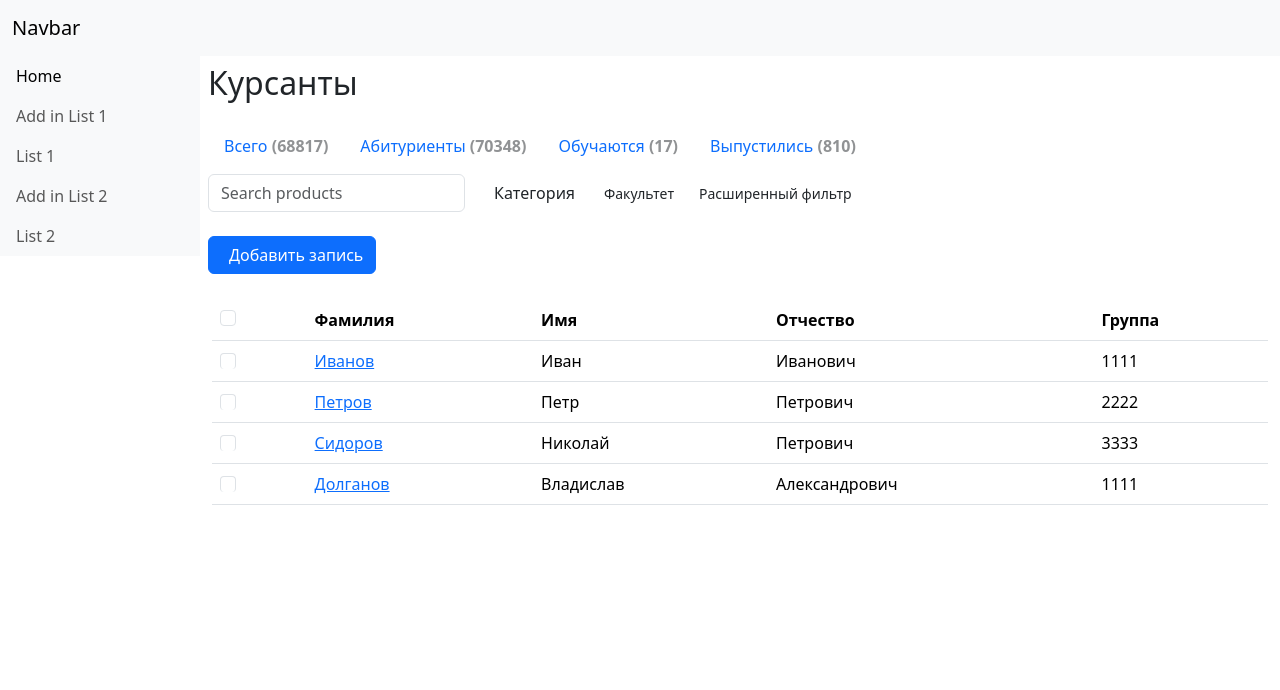
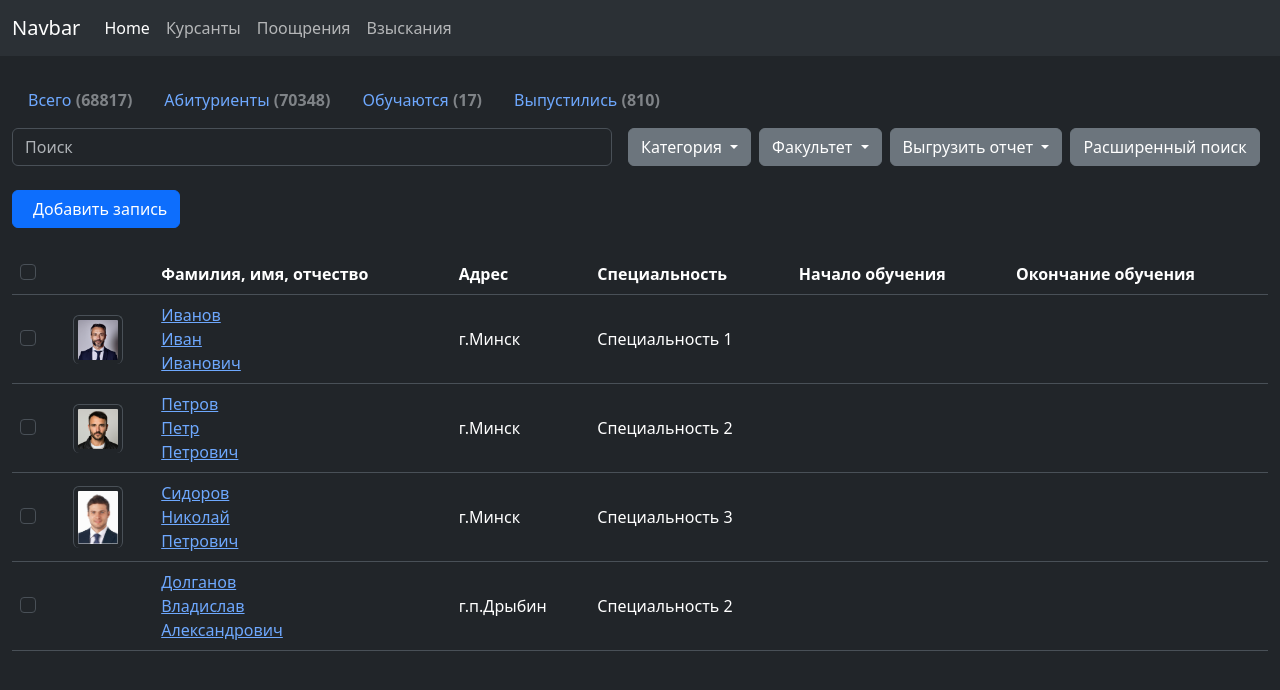
Before and after one commit to levenkoevgeny/KISProject, a Django app: page /kis/cadet/list in a window 1280 px wide. Shown: the top 690 px of the page. Run offline with Django 3.2, Linux system fonts and the light colour scheme; data comes from the database, SQL or seed files in the repository; both versions use the stored data as it was after the commit.

Commit message:
create cadet app

```diff
--- a/KISProject/urls.py
+++ b/KISProject/urls.py
@@ -16,9 +16,13 @@ Including another URLconf
 from django.contrib import admin
 from django.urls import path, include
 from django.views.generic.base import RedirectView
+from django.conf import settings
+from django.conf.urls.static import static
 
 urlpatterns = [
     path('', RedirectView.as_view(url="/kis")),
     path('admin/', admin.site.urls),
     path('kis/', include('kis.urls'))
 ]
+
+urlpatterns += static(settings.MEDIA_URL, document_root=settings.MEDIA_ROOT)
--- a/kis/templates/kis/cadet/list.html
+++ b/kis/templates/kis/cadet/list.html
@@ -3,13 +3,8 @@
 {% block content %}
 
 
-    <div class="content" style="width: 100%">
-        <div class="row g-3 mb-4">
-            <div class="col-auto">
-                <h2 class="mb-0">Курсанты</h2>
-            </div>
-        </div>
-
+    <div class="container-fluid">
+        <div class="mb-4"></div>
         <ul class="nav nav-links mb-3 mb-lg-2 mx-n3">
             <li class="nav-item"><a class="nav-link active" aria-current="page" href="#"><span>Всего </span><span
                     class="text-body-tertiary fw-semibold">(68817)</span></a></li>
@@ -22,54 +17,77 @@
         </ul>
 
         <div class="mb-4">
-            <div class="d-flex flex-wrap gap-3">
+            <div class="d-flex flex-row flex-wrap gap-3">
                 <div class="search-box">
-                    <form class="position-relative"><input class="form-control search-input search" type="search"
-                                                           placeholder="Search products" aria-label="Search"/>
-                        <span class="fas fa-search search-box-icon"></span>
+                    <form class="position-relative">
+                        <input class="form-control search-input search" type="search"
+                               placeholder="Поиск" aria-label="Search" style="width: 600px;"/>
                     </form>
                 </div>
-                <div>
-                    <div class="btn-group position-static" role="group">
-                        <div class="btn-group position-static text-nowrap">
-                            <button class="btn btn-phoenix-secondary px-7 flex-shrink-0" type="button"
-                                    data-bs-toggle="dropdown" data-boundary="window" aria-haspopup="true"
-                                    aria-expanded="false" data-bs-reference="parent"> Категория<span
-                                    class="fas fa-angle-down ms-2"></span></button>
+                <div class="d-flex flex-row">
+                    <div class="dropdown me-2">
+                        <button class="btn btn-secondary dropdown-toggle" type="button" data-bs-toggle="dropdown"
+                                aria-expanded="false">
+                            Категория
+                        </button>
                         <ul class="dropdown-menu">
                             <li><a class="dropdown-item" href="#">Абитуриенты</a></li>
                             <li><a class="dropdown-item" href="#">Обучаются</a></li>
                             <li><a class="dropdown-item" href="#">Выпустились</a></li>
                         </ul>
                     </div>
-                        <div class="btn-group position-static text-nowrap">
-                            <button class="btn btn-sm btn-phoenix-secondary px-7 flex-shrink-0" type="button"
-                                    data-bs-toggle="dropdown" data-boundary="window" aria-haspopup="true"
-                                    aria-expanded="false" data-bs-reference="parent"> Факультет<span
-                                    class="fas fa-angle-down ms-2"></span></button>
+                    <div class="dropdown me-2">
+                        <button class="btn btn-secondary dropdown-toggle" type="button" data-bs-toggle="dropdown"
+                                aria-expanded="false">
+                            Факультет
+                        </button>
                         <ul class="dropdown-menu">
-                                <li><a class="dropdown-item" href="#">ФКМ</a></li>
-                                <li><a class="dropdown-item" href="#">ФМОБ</a></li>
-                                <li><a class="dropdown-item" href="#">УИФ</a></li>
+                            <li><a class="dropdown-item" href="#">Факультет 1</a></li>
+                            <li><a class="dropdown-item" href="#">Факультет 2</a></li>
+                            <li><a class="dropdown-item" href="#">Факультет 3</a></li>
+                            <li><a class="dropdown-item" href="#">Факультет 4</a></li>
+
                         </ul>
                     </div>
-                        <button class="btn btn-sm btn-phoenix-secondary px-7 flex-shrink-0">Расширенный фильтр</button>
+                    <div class="dropdown me-2">
+                        <button class="btn btn-secondary dropdown-toggle" type="button" data-bs-toggle="dropdown"
+                                aria-expanded="false">
+                            Выгрузить отчет
+                        </button>
+                        <ul class="dropdown-menu">
+                            <li><a class="dropdown-item" href="#">Отчет 1</a></li>
+                            <li><a class="dropdown-item" href="#">Отчет 2</a></li>
+                            <li><a class="dropdown-item" href="#">Отчет 3</a></li>
+                            <li><a class="dropdown-item" href="#">Отчет 4</a></li>
+                            <li><a class="dropdown-item" href="#">Отчет 5</a></li>
+                            <li><a class="dropdown-item" href="#">Отчет 6</a></li>
+                            <li><a class="dropdown-item" href="#">Отчет 7</a></li>
+                            <li><a class="dropdown-item" href="#">Отчет 8</a></li>
+                            <li><a class="dropdown-item" href="#">Отчет 9</a></li>
+
+                        </ul>
                     </div>
+
+                    <div class="dropdown">
+                        <button class="btn btn-secondary " type="button" data-bs-toggle="dropdown"
+                                aria-expanded="false">
+                            Расширенный поиск
+                        </button>
+                    </div>
+                </div>
+
 
             </div>
 
         </div>
 
-        </div>
-
-        <div class="mb-4 d-flex ">
-            <button class="btn btn-primary" id="addBtn"><span class="fas fa-plus me-2"></span>Добавить запись
+        <div class="mb-4 d-flex">
+            <button class="btn btn-primary"><span class="fas fa-plus me-2"></span>Добавить запись
             </button>
         </div>
 
-
-        <div class="table-responsive scrollbar mx-n1 px-1">
-            <table class="table fw-light">
+        <div class="table-responsive">
+            <table class="table table-hover fw-light">
                 <thead>
                 <tr>
                     <th scope="col">
@@ -77,24 +95,37 @@
                             <input type="checkbox" class="form-check-input" id="exampleCheck1">
                         </div>
                     </th>
-                    <th scope="col">Фамилия</th>
-                    <th scope="col">Имя</th>
-                    <th scope="col">Отчество</th>
-                    <th scope="col">Группа</th>
+                    <th scope="col"></th>
+                    <th scope="col">Фамилия, имя, отчество</th>
+                    <th scope="col">Адрес</th>
+                    <th scope="col">Специальность</th>
+                    <th scope="col">Начало обучения</th>
+                    <th scope="col">Окончание обучения</th>
                 </tr>
                 </thead>
                 <tbody class="table-borderless">
                 {% for cadet in cadet_list %}
-                    <tr>
-                        <th scope="row">
-
+                    <tr class="align-middle">
+                        <th scope="row" class="text-center align-middle">
+                            <div class="form-check ">
                                 <input type="checkbox" class="form-check-input" id="exampleCheck1">
+                            </div>
 
                         </th>
-                        <td><a href="{% url 'kis:cadet-list' %}">{{ cadet.last_name_rus }}</a></td>
-                        <td>{{ cadet.first_name_rus }}</td>
-                        <td>{{ cadet.patronymic_rus }}</td>
-                        <td>{{ cadet.group }}</td>
+                        <td>
+                            {% if cadet.photo %}
+                                <img src="{{ cadet.photo.url }}" class="img-thumbnail" alt="..." style="width: 50px;">
+                            {% endif %}
+
+                        </td>
+                        <td>
+                            <a href="{% url 'kis:cadet-update' cadet.id %}">{{ cadet.last_name_rus }}<br>
+                                {{ cadet.first_name_rus }}<br>{{ cadet.patronymic_rus }}</a>
+                        </td>
+                        <td>{{ cadet.address }}</td>
+                        <td>{{ cadet.speciality|default:"" }}</td>
+                        <td>{{ cadet.academy_start_year|default:"" }}</td>
+                        <td>{{ cadet.academy_end_year|default:"" }}</td>
                     </tr>
                 {% endfor %}
 
@@ -106,4 +137,7 @@
 
     </div>
 
+
+
+
 {% endblock %}
--- a/kis/urls.py
+++ b/kis/urls.py
@@ -5,9 +5,9 @@ app_name = 'kis'
 
 urlpatterns = [
     path('', views.main, name='main'),
-    path('main2', views.main2, name='main2'),
     path('cadet/list', views.cadet_list, name='cadet-list'),
     path('cadet/add', views.add_cadet, name='cadet-add'),
+    path('cadet/<cadet_pk>/update', views.update_cadet, name='cadet-update'),
     # path('<game_id>/start', views.new_game_start_page, name='new-game-start-page'),
     # path('running', views.game_running, name='game-running'),
     # path('results', views.game_results, name='game-results'),
--- a/kis/views.py
+++ b/kis/views.py
@@ -1,14 +1,12 @@
-from django.shortcuts import render
-
+from django.shortcuts import render, get_object_or_404
+from django.core.paginator import Paginator
 from kis.models import Cadet
+from django.contrib.auth.decorators import login_required
+from .models import Cadet
 
 
 def main(request):
     return render(request, 'kis/main.html')
-
-
-def main2(request):
-    return render(request, 'kis/main2.html')
 
 
 def cadet_list(request):
@@ -18,3 +16,23 @@ def cadet_list(request):
 
 def add_cadet(request):
     return render(request, 'kis/cadet/add-form.html')
+
+
+def update_cadet(request, cadet_pk):
+    if request.method == 'POST':
+        obj = get_object_or_404(Cadet, pk=cadet_pk)
+
+        # form = ApplicantForm(request.POST, instance=obj)
+        # if form.is_valid():
+        #     form.save()
+        #     back_path = request.session.get('back_path', '/')
+        #     return HttpResponseRedirect(back_path)
+        # else:
+        #     return render(request, 'applicant/update_form.html', {'applicant_form': form,
+        #                                                           'obj': obj,
+        #                                                           })
+    else:
+        obj = get_object_or_404(Cadet, pk=cadet_pk)
+        # form = ApplicantForm(instance=obj)
+        return render(request, 'kis/cadet/update-form.html', {
+            'obj': obj})
--- a/templates/base.html
+++ b/templates/base.html
@@ -1,5 +1,8 @@
 <!doctype html>
-<html lang="en">
+<html
+        lang="en"
+        data-bs-theme="dark"
+>
 <head>
     <meta charset="utf-8">
     <meta name="viewport" content="width=device-width, initial-scale=1">
@@ -7,7 +10,8 @@
     <link href="https://cdn.jsdelivr.net/npm/bootstrap@5.3.3/dist/css/bootstrap.min.css" rel="stylesheet"
           integrity="sha384-QWTKZyjpPEjISv5WaRU9OFeRpok6YctnYmDr5pNlyT2bRjXh0JMhjY6hW+ALEwIH" crossorigin="anonymous">
 </head>
-<body>
+<body class="fw-light">
+
 
 <nav class="navbar navbar-expand-lg bg-body-tertiary">
     <div class="container-fluid">
@@ -16,41 +20,29 @@
                 aria-controls="navbarSupportedContent" aria-expanded="false" aria-label="Toggle navigation">
             <span class="navbar-toggler-icon"></span>
         </button>
-
-    </div>
-</nav>
-
-<div>
-    <div class="d-flex flex-row">
-        <div style="width: 200px; min-width: 200px;">
-            <nav class="navbar navbar-expand-lg bg-body-tertiary align-items-start justify-content-start p-0">
         <div class="collapse navbar-collapse" id="navbarSupportedContent">
-                    <ul class="navbar-nav me-auto mb-lg-0 ms-2 flex-column align-items-start justify-content-start">
+            <ul class="navbar-nav me-auto mb-2 mb-lg-0">
                 <li class="nav-item">
                     <a class="nav-link active" aria-current="page" href="#">Home</a>
                 </li>
                 <li class="nav-item">
-                            <a class="nav-link" href="{% url 'kis:cadet-add' %}">Add in List 1</a>
+                    <a class="nav-link" href="{% url 'kis:cadet-list' %}">Курсанты</a>
                 </li>
                 <li class="nav-item">
-                            <a class="nav-link" href="{% url 'kis:cadet-list' %}">List 1</a>
+                    <a class="nav-link" href="#">Поощрения</a>
                 </li>
                 <li class="nav-item">
-                            <a class="nav-link" href="{% url 'kis:cadet-list' %}">Add in List 2</a>
-                        </li>
-                        <li class="nav-item">
-                            <a class="nav-link" href="{% url 'kis:cadet-list' %}">List 2</a>
+                    <a class="nav-link" href="#">Взыскания</a>
                 </li>
             </ul>
+
+        </div>
     </div>
 </nav>
-        </div>
-        <div class="m-2" style="width: 100%">
-         {% block content %}{% endblock %}
-        </div>
-    </div>
 
-</div>
+
+{% block content %}
+{% endblock %}
 
 
 <script src="https://cdn.jsdelivr.net/npm/bootstrap@5.3.3/dist/js/bootstrap.bundle.min.js"
```
Also changed, not shown: kis/templates/kis/cadet/update-form.html (+89 -0 lines), kis/templates/kis/main2.html (deleted, +0 -71 lines), db.sqlite3. Lines whose indentation alone changed are shown as unchanged.
